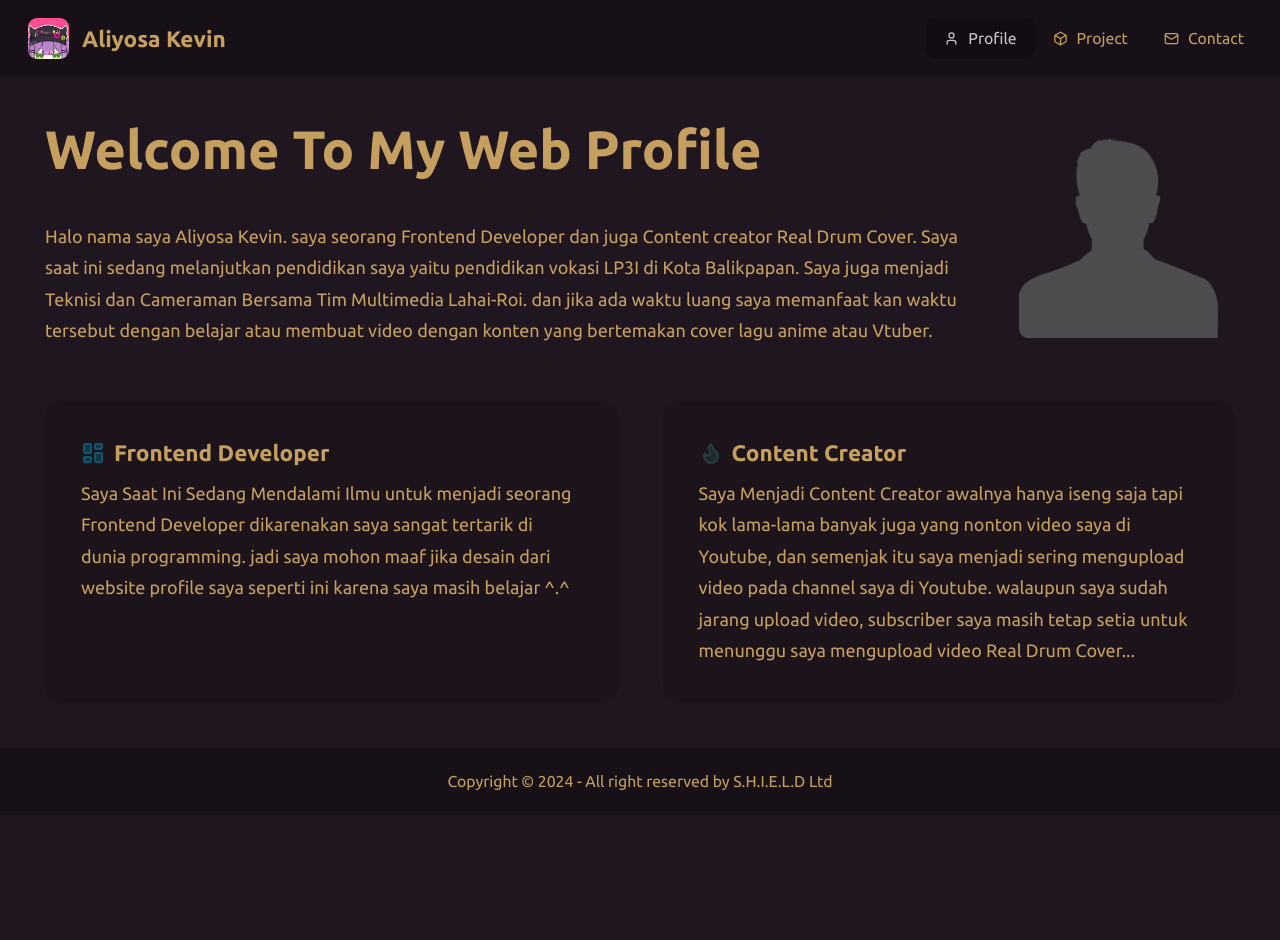
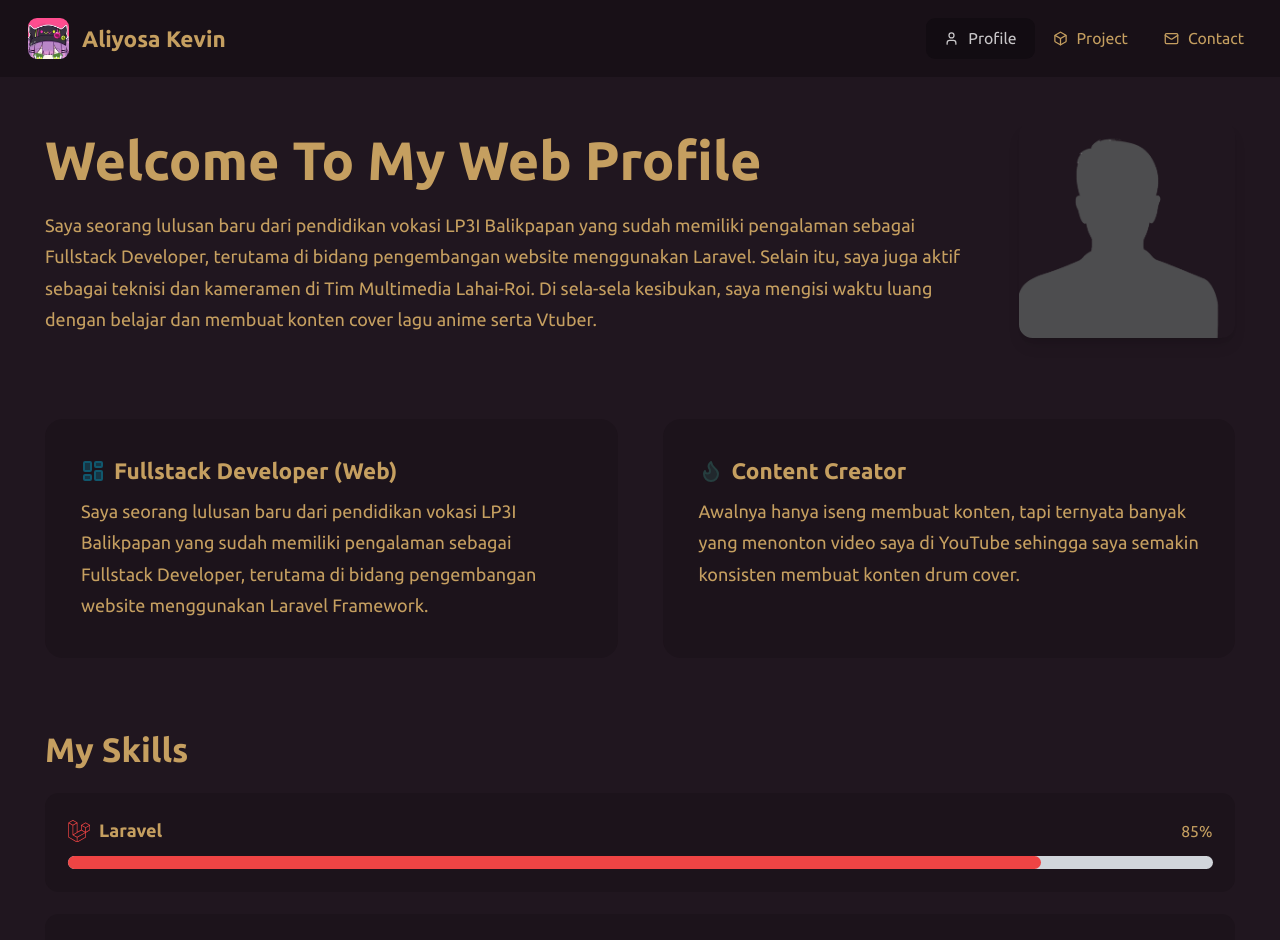
Before and after one commit to aliyosakevin428/aliyosakevin428.github.io, a React (Vite) app: page / in a window 1280 px wide. Shown: the top 940 px of the page. Before the commit the page ends 815 px from the top, so only its background shows below. Built offline with nearby package versions, Linux system fonts and the light colour scheme.

Commit message:
feat: add react-icons dependency and enhance ProfilePage with skills and experience sections

```diff
--- a/package.json
+++ b/package.json
@@ -16,6 +16,7 @@
     "lucide-react": "^0.416.0",
     "react": "^18.3.1",
     "react-dom": "^18.3.1",
+    "react-icons": "^5.6.0",
     "react-router-dom": "^6.25.1"
   },
   "devDependencies": {
--- a/src/pages/ProfilePage.jsx
+++ b/src/pages/ProfilePage.jsx
@@ -1,19 +1,75 @@
-import { Flame } from "lucide-react";
-import { LayoutDashboard } from "lucide-react";
+import { Flame, LayoutDashboard } from 'lucide-react';
+import { SiExpress, SiLaravel, SiReact, SiTypescript } from 'react-icons/si';
+
+const skills = [
+  {
+    name: 'Laravel',
+    level: 85,
+    icon: <SiLaravel className="text-red-500 text-xl" />,
+    color: 'bg-red-500',
+  },
+  {
+    name: 'React',
+    level: 65,
+    icon: <SiReact className="text-blue-400 text-xl" />,
+    color: 'bg-blue-400',
+  },
+  {
+    name: 'TypeScript',
+    level: 65,
+    icon: <SiTypescript className="text-blue-600 text-xl" />,
+    color: 'bg-blue-600',
+  },
+  {
+    name: 'ExpressJS',
+    level: 60,
+    icon: <SiExpress className="text-orange-500 text-xl" />,
+    color: 'bg-orange-500',
+  },
+];
+
+const experiences = [
+  {
+    title: 'Frontend Developer',
+    place: 'Self Learning',
+    year: '2023 - Sekarang',
+    desc: 'Mempelajari React, TypeScript, dan membangun berbagai project website.',
+  },
+  {
+    title: 'Content Creator (Drum Cover)',
+    place: 'YouTube',
+    year: '2022 - Sekarang',
+    desc: 'Membuat konten drum cover anime & Vtuber dan membangun audience.',
+  },
+  {
+    title: 'Backend Developer',
+    place: 'AxiomDev Software House',
+    year: '2022 - Sekarang',
+    desc: 'Mempelajari Laravel dan membangun berbagai project website.',
+  },
+];
 
 const ProfilePage = () => {
   return (
-    <>
-    <div className="flex gap-10">
-      <div className="flex-1 space-y-10">
+    <div className="space-y-16">
+      <div className="flex gap-10 items-center">
+        <div className="flex-1 space-y-5">
           <h1 className="text-5xl font-bold">Welcome To My Web Profile</h1>
           <p>
-        Halo nama saya Aliyosa Kevin. saya seorang Frontend Developer dan juga Content creator Real Drum Cover. Saya saat ini sedang melanjutkan pendidikan saya yaitu pendidikan vokasi LP3I di Kota Balikpapan. Saya juga menjadi Teknisi dan Cameraman Bersama Tim Multimedia Lahai-Roi. dan jika ada waktu luang saya memanfaat kan waktu tersebut dengan belajar atau membuat video dengan konten yang bertemakan cover lagu anime atau Vtuber.
+            Saya seorang lulusan baru dari pendidikan vokasi LP3I Balikpapan
+            yang sudah memiliki pengalaman sebagai Fullstack Developer, terutama
+            di bidang pengembangan website menggunakan Laravel. Selain itu, saya
+            juga aktif sebagai teknisi dan kameramen di Tim Multimedia
+            Lahai-Roi. Di sela-sela kesibukan, saya mengisi waktu luang dengan
+            belajar dan membuat konten cover lagu anime serta Vtuber.
           </p>
         </div>
-      <div className="flex-none">
+
+        <div>
           <div className="avatar">
-          <div className="w-48 rounded-lg"><img src="profile.png" alt="" /></div>
+            <div className="w-48 rounded-xl shadow-lg">
+              <img src="profile.png" alt="profile" />
+            </div>
           </div>
         </div>
       </div>
@@ -23,28 +79,80 @@ const ProfilePage = () => {
           <div className="card-body">
             <h3 className="card-title">
               <LayoutDashboard className="stroke-accent fill-accent/50" />
-            <span>Frontend Developer</span>
+              <span>Fullstack Developer (Web)</span>
             </h3>
 
-          <p>Saya Saat Ini Sedang Mendalami Ilmu untuk menjadi seorang Frontend Developer dikarenakan saya sangat tertarik di dunia programming. jadi saya mohon maaf jika desain dari website profile saya seperti ini karena saya masih belajar ^.^
+            <p>
+              Saya seorang lulusan baru dari pendidikan vokasi LP3I Balikpapan
+              yang sudah memiliki pengalaman sebagai Fullstack Developer,
+              terutama di bidang pengembangan website menggunakan Laravel
+              Framework.
             </p>
           </div>
         </div>
-      <div><div className="card bg-base-200">
+
+        <div className="card bg-base-200">
           <div className="card-body">
             <h3 className="card-title">
               <Flame className="stroke-secondary fill-secondary/50" />
               <span>Content Creator</span>
             </h3>
+
             <p>
-          Saya Menjadi Content Creator awalnya hanya iseng saja tapi kok lama-lama banyak juga yang nonton video saya di Youtube, dan semenjak itu saya menjadi sering mengupload video pada channel saya di Youtube. walaupun saya sudah jarang upload video, subscriber saya masih tetap setia untuk menunggu saya mengupload video Real Drum Cover...
+              Awalnya hanya iseng membuat konten, tapi ternyata banyak yang
+              menonton video saya di YouTube sehingga saya semakin konsisten
+              membuat konten drum cover.
             </p>
           </div>
         </div>
       </div>
+
+      <div>
+        <h2 className="text-3xl font-bold mb-5">My Skills</h2>
+
+        <div className="space-y-5">
+          {skills.map((skill, index) => (
+            <div key={index} className="bg-base-200 p-5 rounded-xl">
+              <div className="flex justify-between items-center mb-2">
+                <div className="flex items-center gap-2">
+                  {skill.icon}
+                  <span className="font-semibold">{skill.name}</span>
                 </div>
-    </>
+                <span className="text-sm">{skill.level}%</span>
+              </div>
+
+              <div className="w-full bg-gray-300 rounded-full h-3">
+                <div
+                  className={`${skill.color} h-3 rounded-full transition-all duration-500`}
+                  style={{ width: `${skill.level}%` }}
+                />
+              </div>
+            </div>
+          ))}
+        </div>
+      </div>
+
+      <div>
+        <h2 className="text-3xl font-bold mb-5">Experience</h2>
+
+        <div className="relative border-l-2 border-gray-300 pl-6 space-y-8">
+          {experiences.map((exp, index) => (
+            <div key={index} className="relative">
+              <div className="absolute -left-[13px] top-1 w-6 h-6 bg-primary rounded-full border-4 border-white"></div>
+
+              <div className="bg-base-200 p-5 rounded-xl shadow">
+                <h3 className="font-bold text-lg">{exp.title}</h3>
+                <p className="text-sm opacity-70">
+                  {exp.place} • {exp.year}
+                </p>
+                <p className="mt-2">{exp.desc}</p>
+              </div>
+            </div>
+          ))}
+        </div>
+      </div>
+    </div>
   );
 };
 
-export default ProfilePage
+export default ProfilePage;
--- a/src/pages/ProjectPage.jsx
+++ b/src/pages/ProjectPage.jsx
@@ -32,4 +32,4 @@ const ProjectPage = () => {
   );
 };
 
-export default ProjectPage
+export default ProjectPage;
```
Also changed, not shown: 2 other files (tests, documents, lock files or other folders). Lines whose indentation alone changed are shown as unchanged.
